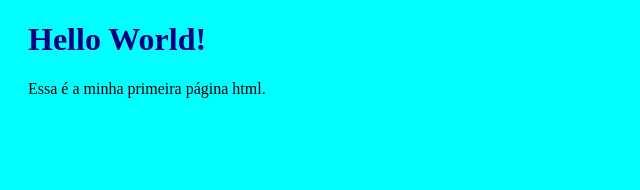
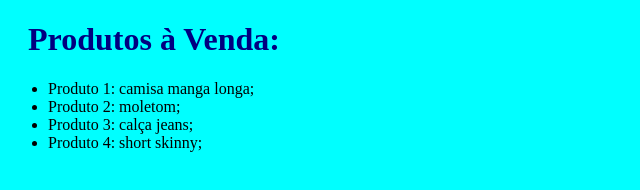
Before and after one commit to TheBadGuy616/vendas_wa, a plain HTML site: page Index.html in a window 1280 px wide. Shown: the whole page, without its empty margins (0-640 px from the left). Drawn offline with Linux system fonts and the light colour scheme.

Commit message:
feat: adiciona uma lista de produtos disponíveis - Ref. #4

```diff
--- a/Index.html
+++ b/Index.html
@@ -8,8 +8,13 @@
 </head>
 <body>
 
-    <h1>Hello World!</h1>
-    <p>Essa é a minha primeira página html.</p>
+    <h1>Produtos à Venda:</h1>
+    <ul>
+        <li>Produto 1: camisa manga longa;</li>
+        <li>Produto 2: moletom;</li>
+        <li>Produto 3: calça jeans;</li>
+        <li>Produto 4: short skinny;</li>
+    </ul>
 
 </body>
 </html>
```
